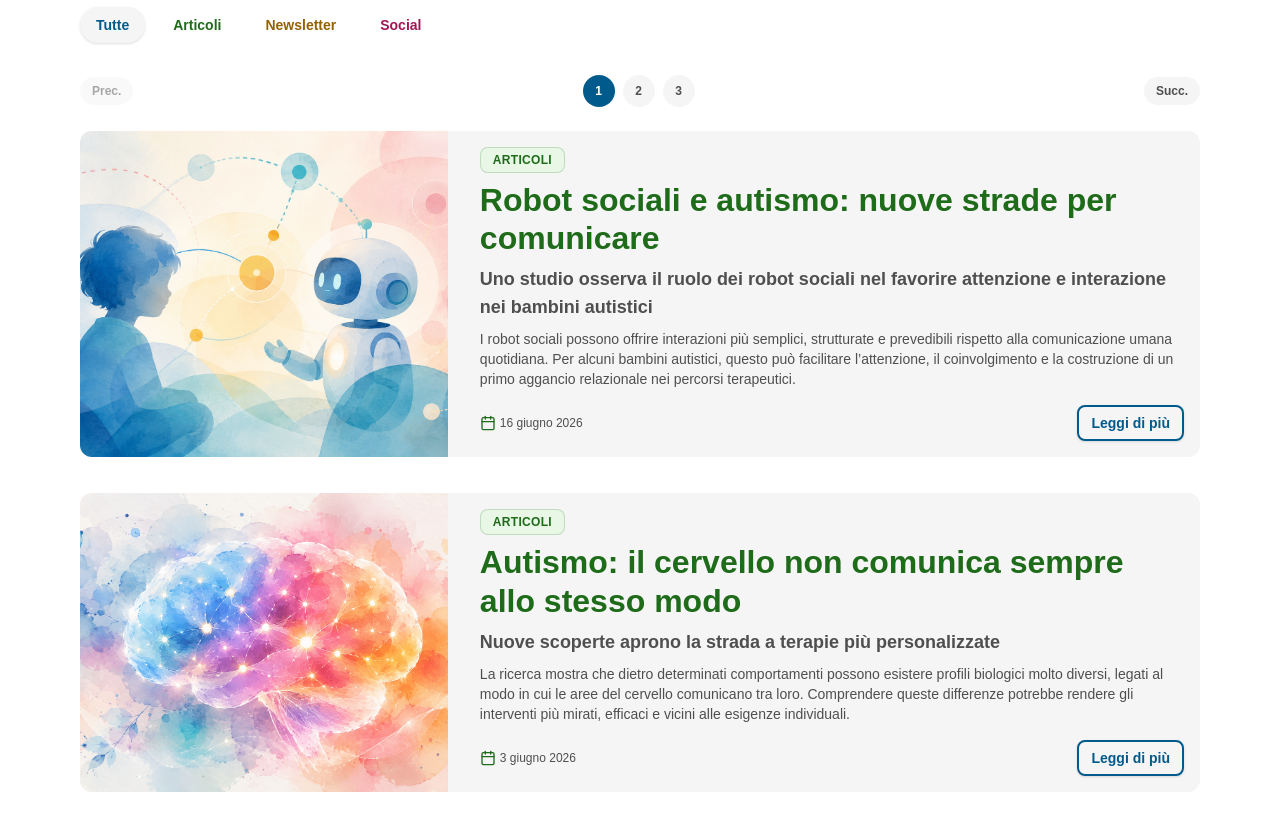
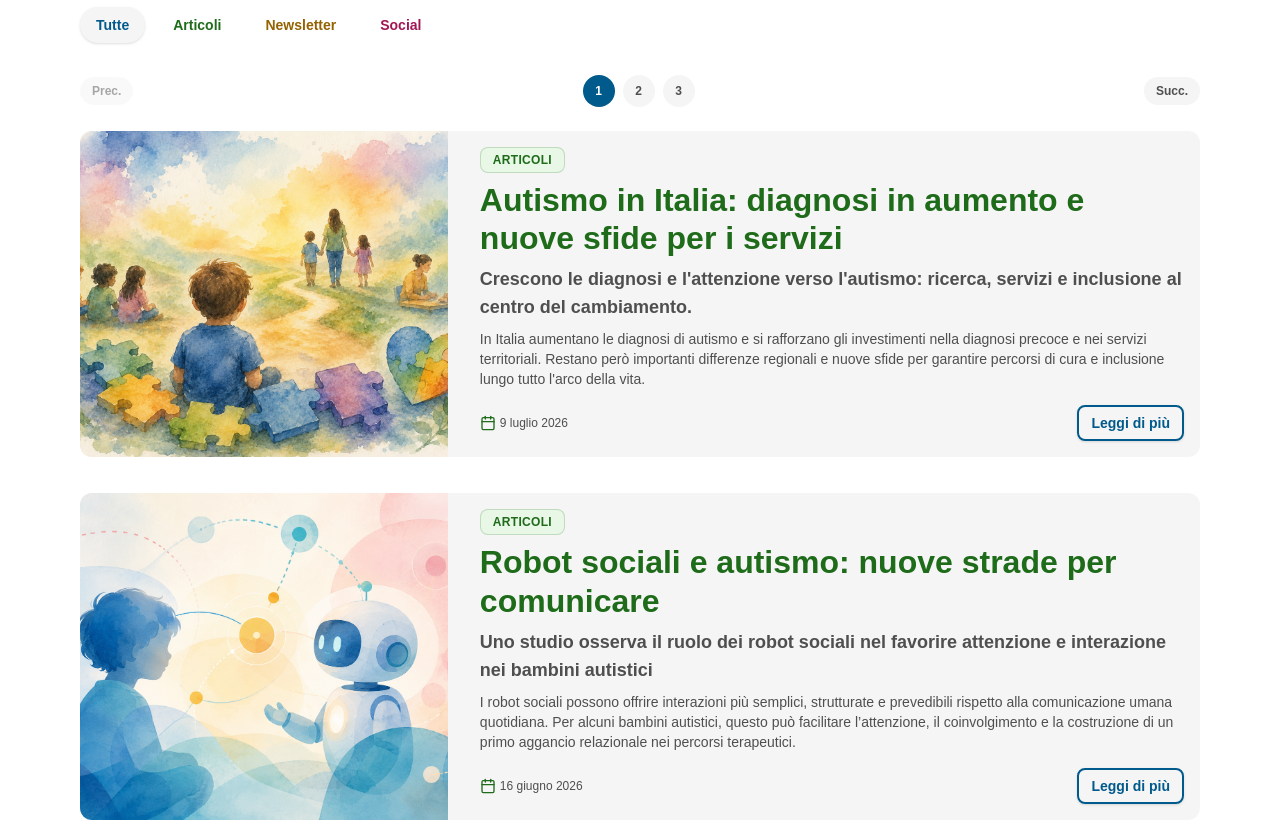
Before and after one commit to LauraCorrado/gaia-game, a React (Vite) app: page /eventi-news in a window 1280 px wide. Shown: the part 1220-2042 px from the top of the page. Built offline with nearby package versions, Linux system fonts and the light colour scheme.

Commit message:
feat: add new article on autism diagnosis with relevant image

```diff
--- a/src/data/news.ts
+++ b/src/data/news.ts
@@ -2,6 +2,7 @@ import locandina_1 from "../assets/img/newsletter/locandina_1.webp";
 import articolo_1 from "../assets/img/newsletter/gaia_articolo_1.webp";
 import articolo_2 from "../assets/img/newsletter/articolo_connessione_cerebrale.webp";
 import articolo_3 from "../assets/img/newsletter/articolo_robot_sociali.webp";
+import articolo_4 from "../assets/img/newsletter/articolo_diagnosi.webp";
 import social_1 from "../assets/img/newsletter/gaia_social_1.webp";
 
 type ContentBlock =
@@ -308,8 +309,7 @@ export const news: NewsItem[] = [
   //social_1
   {
     id: 3,
-    titolo:
-      "Apertura della pagina Instagram di GAIA",
+    titolo: "Apertura della pagina Instagram di GAIA",
     sottotitolo:
       "Un nuovo spazio per condividere storie, idee e aggiornamenti sul progetto!",
     categoria: "Social",
@@ -355,10 +355,8 @@ export const news: NewsItem[] = [
   //articolo2
   {
     id: 4,
-    titolo:
-      "Autismo: il cervello non comunica sempre allo stesso modo",
-    sottotitolo:
-      "Nuove scoperte aprono la strada a terapie più personalizzate",
+    titolo: "Autismo: il cervello non comunica sempre allo stesso modo",
+    sottotitolo: "Nuove scoperte aprono la strada a terapie più personalizzate",
     categoria: "Articoli",
     data: "2026-06-03",
     immagine: articolo_2,
@@ -426,28 +424,28 @@ export const news: NewsItem[] = [
       },
       {
         type: "heading",
-        text: "Verso una medicina di precisione"
+        text: "Verso una medicina di precisione",
       },
       {
         type: "paragraph",
-        text: "L’obiettivo futuro è arrivare a una classificazione più precisa dello spettro autistico, basata non solo sui comportamenti osservabili ma anche sulle caratteristiche biologiche e neurologiche individuali."
+        text: "L’obiettivo futuro è arrivare a una classificazione più precisa dello spettro autistico, basata non solo sui comportamenti osservabili ma anche sulle caratteristiche biologiche e neurologiche individuali.",
       },
       {
         type: "paragraph",
-        text: "Un approccio simile permetterebbe di sviluppare percorsi terapeutici più mirati, migliorando la qualità degli interventi e offrendo un supporto sempre più personalizzato alle persone autistiche e alle loro famiglie."
+        text: "Un approccio simile permetterebbe di sviluppare percorsi terapeutici più mirati, migliorando la qualità degli interventi e offrendo un supporto sempre più personalizzato alle persone autistiche e alle loro famiglie.",
       },
       {
         type: "paragraph",
-        text: "La ricerca sull’autismo continua quindi a evolversi, mostrando quanto sia importante superare l’idea di uno spettro uniforme per comprendere davvero la complessità del funzionamento del cervello umano."
+        text: "La ricerca sull’autismo continua quindi a evolversi, mostrando quanto sia importante superare l’idea di uno spettro uniforme per comprendere davvero la complessità del funzionamento del cervello umano.",
       },
       {
         type: "paragraph",
-        text: "Fonte primaria:"
+        text: "Fonte primaria:",
       },
       {
         type: "link",
         text: "Repubblica - 02/04/2026",
-        url: "https://www.repubblica.it/salute/2026/04/02/news/autismo_genetica_terapie-425257254/"
+        url: "https://www.repubblica.it/salute/2026/04/02/news/autismo_genetica_terapie-425257254/",
       },
       {
         type: "plus",
@@ -465,8 +463,7 @@ export const news: NewsItem[] = [
   //articolo3
   {
     id: 5,
-    titolo:
-      "Robot sociali e autismo: nuove strade per comunicare",
+    titolo: "Robot sociali e autismo: nuove strade per comunicare",
     sottotitolo:
       "Uno studio osserva il ruolo dei robot sociali nel favorire attenzione e interazione nei bambini autistici",
     categoria: "Articoli",
@@ -541,28 +538,28 @@ export const news: NewsItem[] = [
       },
       {
         type: "heading",
-        text: "Nuove prospettive per interventi più precoci"
+        text: "Nuove prospettive per interventi più precoci",
       },
       {
         type: "paragraph",
-        text: "Le tecnologie robotiche applicate alla neuropsichiatria infantile stanno aprendo scenari interessanti anche sul fronte della valutazione precoce e della personalizzazione dei percorsi terapeutici."
+        text: "Le tecnologie robotiche applicate alla neuropsichiatria infantile stanno aprendo scenari interessanti anche sul fronte della valutazione precoce e della personalizzazione dei percorsi terapeutici.",
       },
       {
         type: "paragraph",
-        text: "Comprendere meglio come i bambini autistici reagiscono agli stimoli sociali potrebbe infatti aiutare specialisti e famiglie a costruire interventi sempre più efficaci, accessibili e calibrati sui bisogni individuali."
+        text: "Comprendere meglio come i bambini autistici reagiscono agli stimoli sociali potrebbe infatti aiutare specialisti e famiglie a costruire interventi sempre più efficaci, accessibili e calibrati sui bisogni individuali.",
       },
       {
         type: "paragraph",
-        text: "In questo contesto, i robot sociali non rappresentano il futuro delle relazioni umane, ma uno strumento in più per facilitare la comunicazione e sostenere lo sviluppo dei bambini con ASD."
+        text: "In questo contesto, i robot sociali non rappresentano il futuro delle relazioni umane, ma uno strumento in più per facilitare la comunicazione e sostenere lo sviluppo dei bambini con ASD.",
       },
       {
         type: "paragraph",
-        text: "Fonte primaria:"
+        text: "Fonte primaria:",
       },
       {
         type: "link",
         text: "Quotidiano Nazionale - 11/04/2026",
-        url: "https://www.quotidiano.net/luce/attualita/robot-autismo-bambini-b82a92ba"
+        url: "https://www.quotidiano.net/luce/attualita/robot-autismo-bambini-b82a92ba",
       },
       {
         type: "plus",
@@ -576,5 +573,99 @@ export const news: NewsItem[] = [
       },
     ],
     slug: "articolo-3",
-  }
+  },
+  //articolo4
+  {
+    id: 6,
+    titolo:
+      "Autismo in Italia: diagnosi in aumento e nuove sfide per i servizi",
+    sottotitolo:
+      "Crescono le diagnosi e l'attenzione verso l'autismo: ricerca, servizi e inclusione al centro del cambiamento.",
+    categoria: "Articoli",
+    data: "2026-07-09",
+    immagine: articolo_4,
+    alt: "Illustrazione ad acquarello dedicata all'inclusione e al supporto delle persone autistiche",
+
+    estratto:
+      "In Italia aumentano le diagnosi di autismo e si rafforzano gli investimenti nella diagnosi precoce e nei servizi territoriali. Restano però importanti differenze regionali e nuove sfide per garantire percorsi di cura e inclusione lungo tutto l'arco della vita.",
+
+    contenuti: [
+      {
+        type: "paragraph",
+        text: "Negli ultimi anni il disturbo dello spettro autistico è diventato sempre più centrale nel dibattito sanitario e sociale. In Italia si stima che riguardi circa 1 bambino ogni 77, per un totale complessivo di circa 500.000 persone. Un dato in crescita che riflette anche un miglioramento delle capacità di individuazione precoce e una maggiore attenzione da parte dei servizi sanitari.",
+      },
+      {
+        type: "paragraph",
+        text: "Secondo le principali società scientifiche italiane e i dati dell’Istituto Superiore di Sanità, l’età media della diagnosi si è progressivamente abbassata fino a circa 3 anni, un elemento fondamentale per poter avviare interventi tempestivi e più efficaci.",
+      },
+      {
+        type: "heading",
+        text: "Investimenti e potenziamento dei servizi",
+      },
+      {
+        type: "paragraph",
+        text: "Per rafforzare la rete di assistenza è stato annunciato un investimento di circa 10 milioni di euro, destinato a migliorare i percorsi di diagnosi precoce e a potenziare i servizi territoriali dedicati all’autismo. L’obiettivo è quello di sviluppare un modello di intervento più integrato, capace di mettere in relazione ambito sanitario, sociale ed educativo.",
+      },
+      {
+        type: "paragraph",
+        text: "L’intento è anche quello di garantire una maggiore continuità assistenziale lungo tutto l’arco della vita della persona, superando la frammentazione dei servizi attualmente presente in alcune aree del Paese.",
+      },
+      {
+        type: "heading",
+        text: "Disuguaglianze territoriali ancora presenti",
+      },
+      {
+        type: "paragraph",
+        text: "Nonostante i progressi, permangono ancora differenze significative tra le diverse regioni italiane. Le famiglie, in alcune zone, possono incontrare difficoltà nell’accesso a valutazioni tempestive, nella presa in carico multidisciplinare e nella continuità dei percorsi terapeutici.",
+      },
+      {
+        type: "paragraph",
+        text: "Le associazioni del settore sottolineano inoltre la necessità di rafforzare i servizi dedicati all’età adulta, spesso meno strutturati rispetto a quelli dell’infanzia.",
+      },
+      {
+        type: "heading",
+        text: "Ricerca e nuove prospettive terapeutiche",
+      },
+      {
+        type: "paragraph",
+        text: "La ricerca scientifica sta esplorando nuove strade per migliorare il supporto alle persone con disturbo dello spettro autistico. Tra queste, uno studio italiano ha evidenziato come alcuni bambini possano mostrare maggiore attenzione verso i robot sociali rispetto agli esseri umani in specifiche attività strutturate.",
+      },
+      {
+        type: "paragraph",
+        text: "Questi risultati potrebbero aprire la strada a nuovi strumenti di supporto terapeutico, pensati per favorire l’attenzione, la comunicazione e le competenze sociali in contesti controllati.",
+      },
+      {
+        type: "heading",
+        text: "Un tema sempre più centrale",
+      },
+      {
+        type: "paragraph",
+        text: "L’aumento delle diagnosi non deve essere interpretato solo come una crescita del fenomeno, ma anche come il risultato di una maggiore capacità di riconoscimento e di una sensibilità crescente verso il tema.",
+      },
+      {
+        type: "paragraph",
+        text: "L’autismo resta una condizione complessa che richiede interventi personalizzati, continuità assistenziale e un forte investimento in inclusione sociale.",
+      },
+      {
+        type: "paragraph",
+        text: "Fonte primaria:",
+      },
+      {
+        type: "link",
+        text: "Rai News - 02/04/2026",
+        url: "https://www.rainews.it/articoli/2026/04/autismo-in-italia-colpito-un-bambino-su-77-diagnosi-in-crescita-d3f86d1d-6125-46e5-ab3d-61ddd0a1c8de.html",
+      },
+      {
+        type: "plus",
+        text: "Nella ricerca la collaborazione è fondamentale! Se sei interessato a iscriverti alla nostra newsletter o a ricevere aggiornamenti su eventi e corsi, condividere idee e contribuire allo sviluppo del progetto, non esitare a contattarci.",
+      },
+      {
+        type: "highlight",
+        label: "Contattaci!",
+        to: "/contatti",
+        variant: "secondary",
+      },
+    ],
+    slug: "articolo-4",
+  },
 ];
```
Also changed, not shown: src/assets/img/newsletter/articolo_diagnosi.webp (added).
